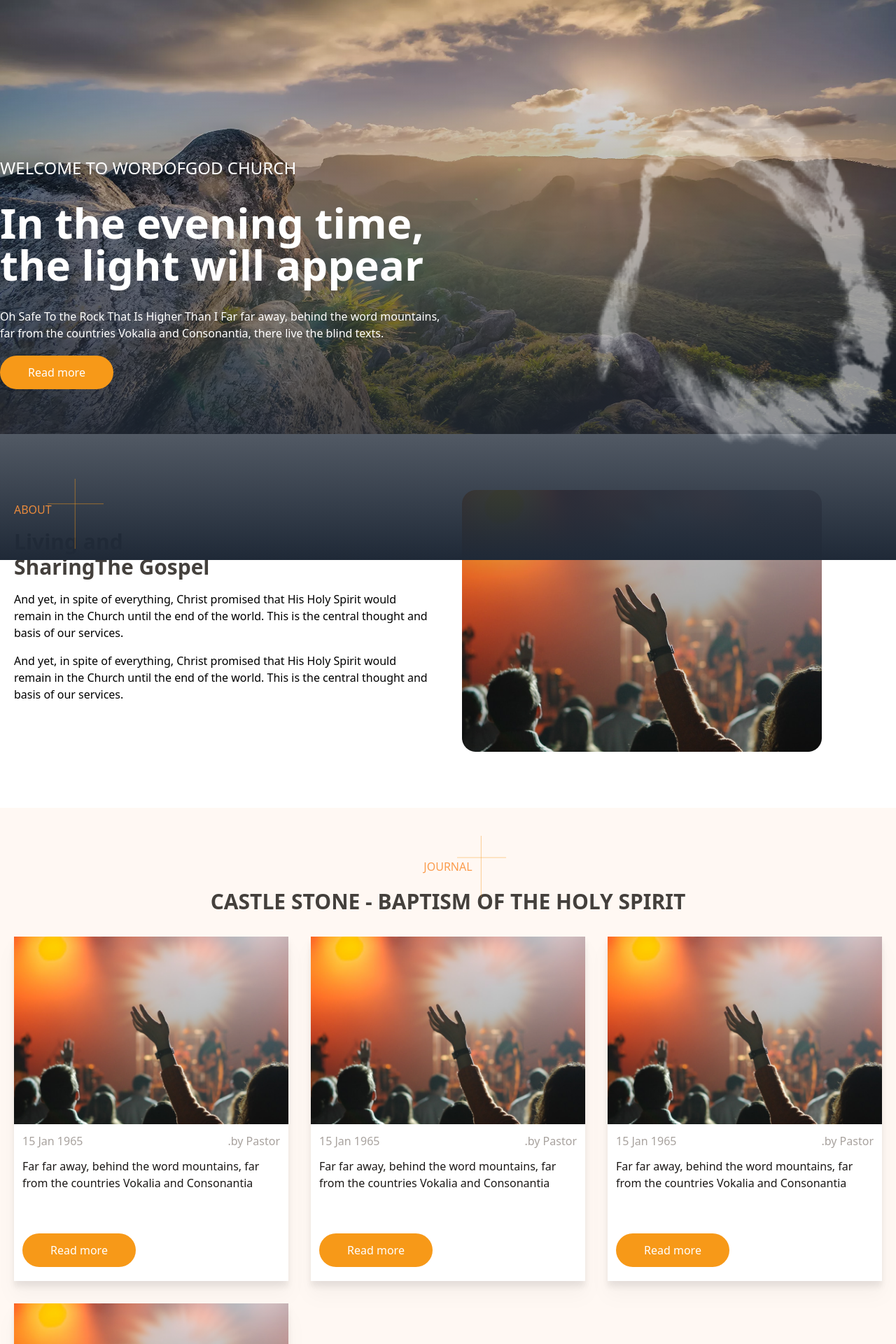
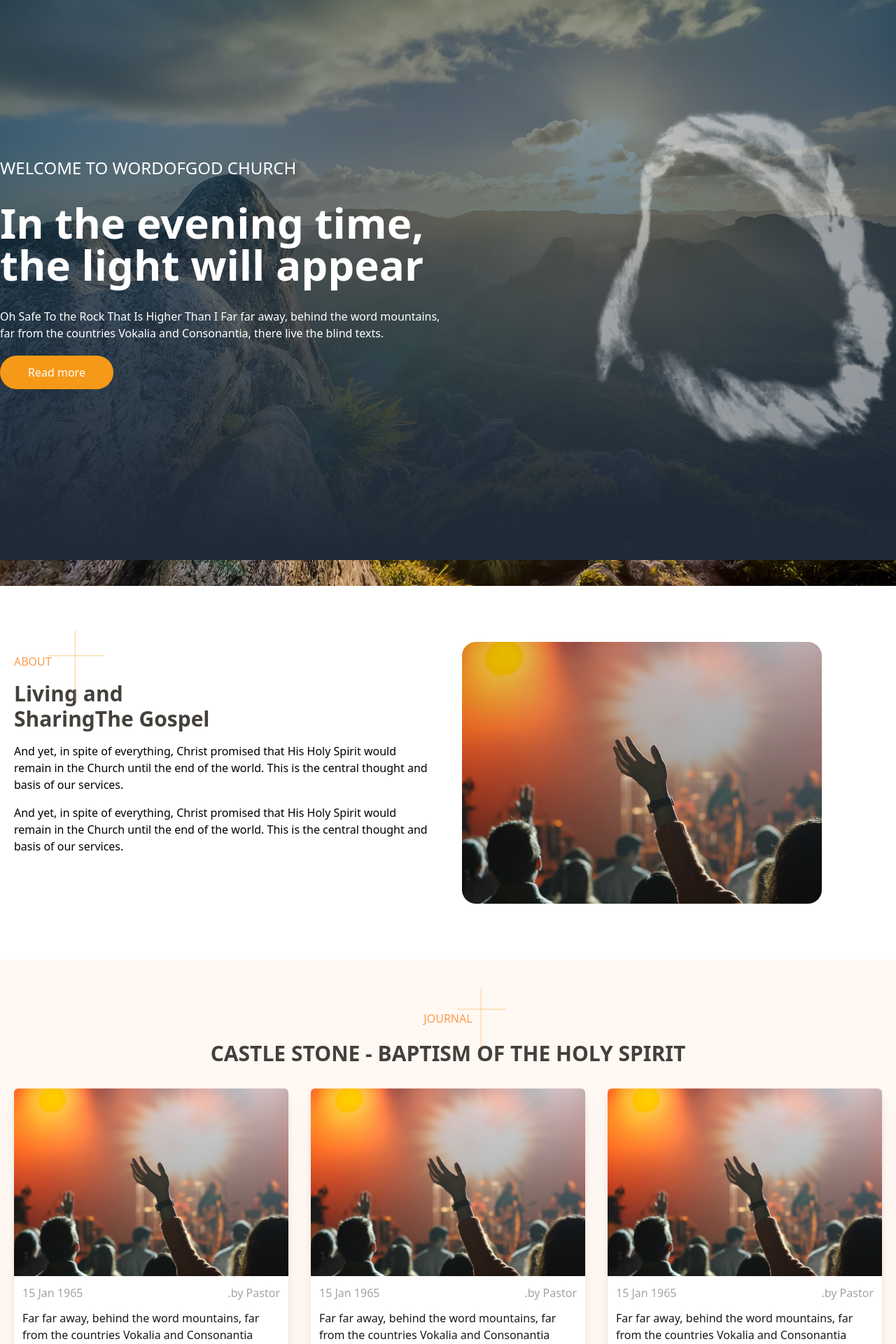
Before and after one commit to rosairekota/wordofgod-site, a Next.js app: page / in a window 1280 px wide. Shown: the top 1920 px of the page at 70% size. Built offline with nearby package versions, Linux system fonts and the light colour scheme.

Commit message:
refactor(journalCard): add rounded and scale transform

```diff
--- a/components/Banner.tsx
+++ b/components/Banner.tsx
@@ -7,13 +7,13 @@ interface Props {}
 
 export const Banner = (props: Props) => {
   return (
-    <div className="w-full h-96" style={{ height:'620px'}}>
-      <div className="relative top-0 right-0 bottom-0 flex h-full">
-        <Image src={bannerImg} alt="test"/>
+    <div className="w-full h-100">
+      <div className="relative top-0 right-0 bottom-0 flex h-auto">
+        <Image src={bannerImg} alt="test" className="saturate-100"/>
       </div>
       <div
       className="absolute top-0 right-0 bottom-0 w-full
-      bg-gradient-to-b from-transparent to-gray-800 flex justify-between items-center">
+      bg-gradient-to-b from-secondary/40 to-gray-800 flex justify-between items-center">
         <div className="flex justify-between items-center container mx-auto">
         <div className="text-white">
          <h6 className="text-2xl mb-8">WELCOME TO WORDOFGOD CHURCH</h6>
--- a/components/shared/JournalCard.tsx
+++ b/components/shared/JournalCard.tsx
@@ -6,8 +6,8 @@ type Props = IJournal;
 
 const JournalCard:React.FC<Props> = ({imageUrl,journalDate,createdBy,title,description}) => {
   return (
-    <div className="bg-white drop-shadow-xl">
-      <Image src={imageUrl} alt="test" className="cover" />
+    <div className="bg-white drop-shadow-xl rounded-md hover:transition duration-700 ease-in-out hover:scale-95">
+      <Image src={imageUrl} alt="test" className="cover rounded-t-md" />
       <div>
         <div className="flex justify-between py-3 mx-3 text-stone-400">
           <span>{journalDate}</span>
```
